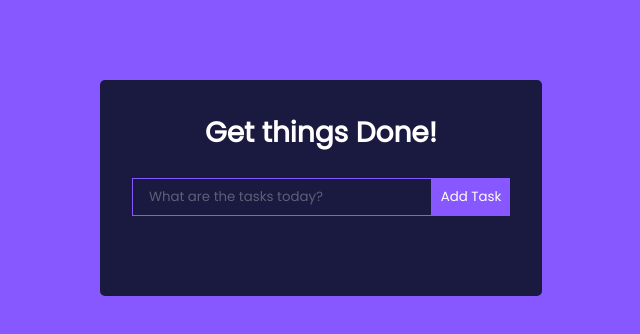
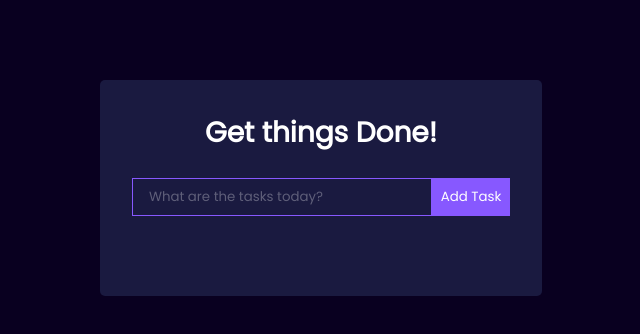
Before and after one commit to ajzal-byte/to-do-list-react, a React (Create React App) app: page / in a window 1280 px wide. Shown: the top 334 px of the page, without its empty margins (319-959 px from the left). Built offline with nearby package versions, Linux system fonts and the light colour scheme.

Commit message:
bg changed

```diff
--- a/src/App.css
+++ b/src/App.css
@@ -8,7 +8,7 @@
 }
 
 body {
-  background: #8758ff;
+  background: #090020;
   display: flex;
   justify-content: center;
   align-items: center;
```
